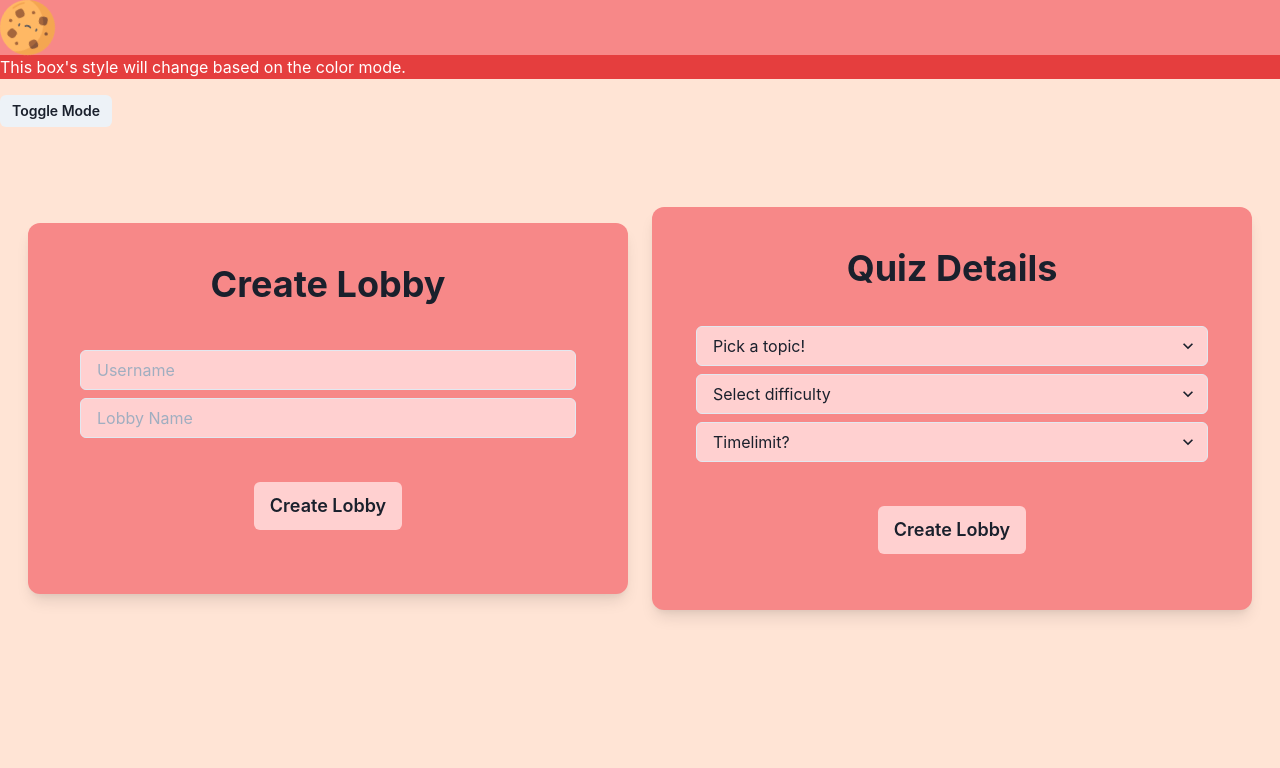
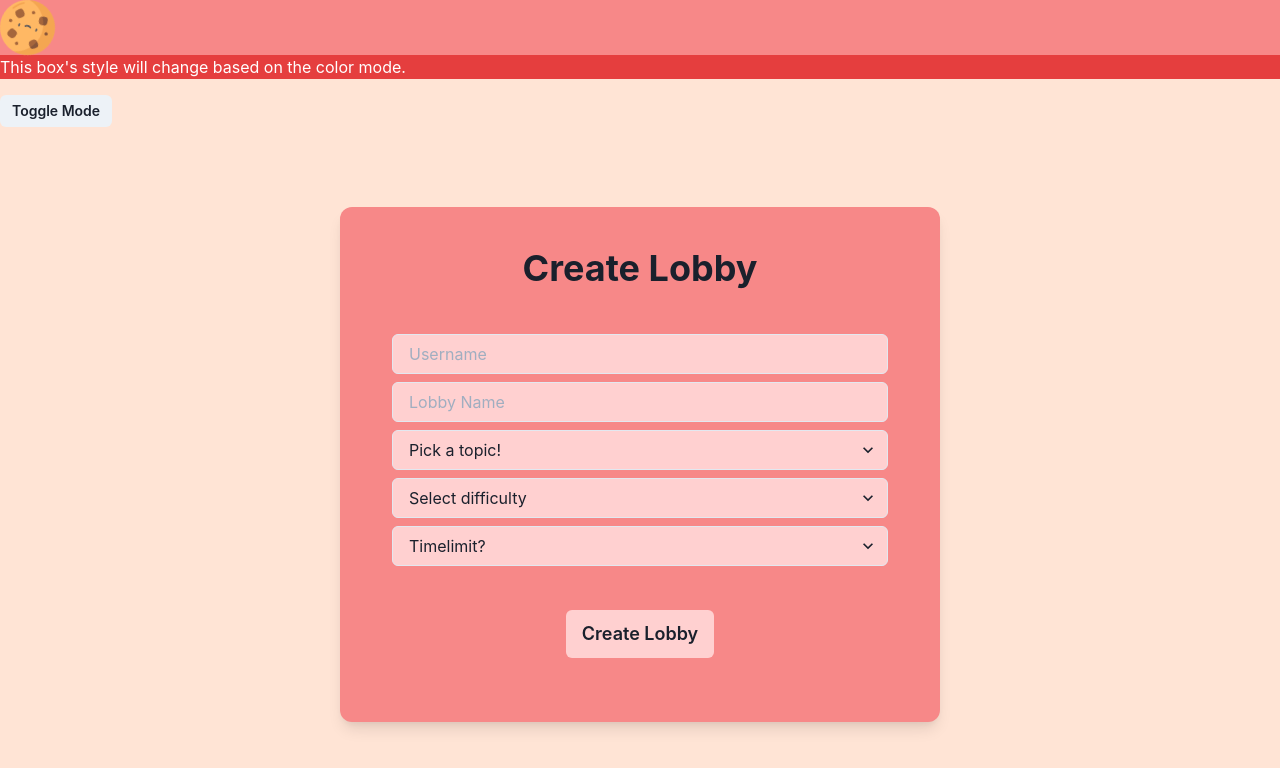
Before and after one commit to ultimate-cookie/cookie-client, a React app: page /create in a window 1280 px wide. Shown: the top 768 px of the page. Built offline with nearby package versions, Linux system fonts and the light colour scheme; no server answers.

Commit message:
create lobby in one card

```diff
--- a/src/components/CreateLobby/index.js
+++ b/src/components/CreateLobby/index.js
@@ -1,7 +1,7 @@
 import React from "react";
 import { CreateButton } from "../index";
-import { FormControl, FormLabel, Input, Center } from "@chakra-ui/react";
-import { Container, Heading } from "@chakra-ui/layout";
+import { FormControl, FormLabel, Input, Center, Select } from "@chakra-ui/react";
+import { Container, Heading, Text } from "@chakra-ui/layout";
 import { Redirect } from "react-router-dom";
 import { useState } from "react";
 import { quizReducer } from "../../reducers";
@@ -64,6 +64,19 @@ const CreateLobby = ({ socket }) => {
                 placeholder="Lobby Name"
                 bg="#ffd0d0"
               />
+
+                <FormLabel htmlFor='topics'></FormLabel>
+                <Select id='topics' placeholder='Pick a topic!' bg="#ffd0d0">
+                  <option>All</option>
+                </Select>
+                <FormLabel htmlFor='difficulty'></FormLabel>
+                <Select id='difficulty' placeholder='Select difficulty' bg="#ffd0d0">
+                  <option>All</option>
+                </Select>
+                  <FormLabel htmlFor='timelimit'></FormLabel>
+                <Select id='timelimit' placeholder='Timelimit?' bg="#ffd0d0">
+                  <option>All</option>
+                </Select>
               <Center pt={8}>
                 <CreateButton />
               </Center>
--- a/src/pages/Create/index.js
+++ b/src/pages/Create/index.js
@@ -7,7 +7,6 @@ return(
 <>
 <Center>
   <CreateLobby />
-  <QuizDetails />
 </Center>
 </>
 )};
```
